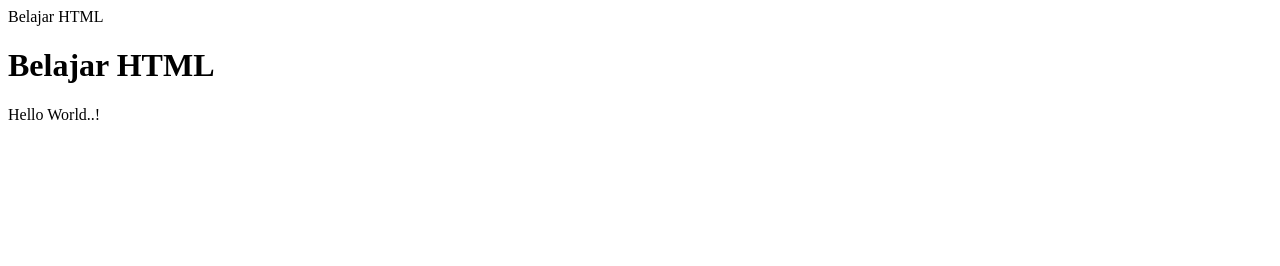
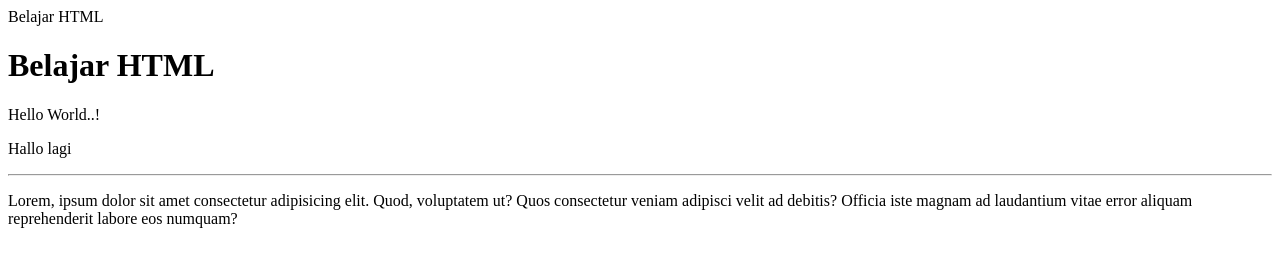
Before and after one commit to Putuananda08/web-dasar-2021, a plain HTML site: page index.html in a window 1280 px wide. Drawn offline with Linux system fonts and the light colour scheme.

Commit message:
edit file index

```diff
--- a/index.html
+++ b/index.html
@@ -6,5 +6,8 @@
     <body>
         <h1>Belajar HTML</h1>
         <p>Hello World..!</p>
+        <p>Hallo lagi</p>
+        <hr>
+        <p>Lorem, ipsum dolor sit amet consectetur adipisicing elit. Quod, voluptatem ut? Quos consectetur veniam adipisci velit ad debitis? Officia iste magnam ad laudantium vitae error aliquam reprehenderit labore eos numquam?</p>
     </body>
 </html>
```
